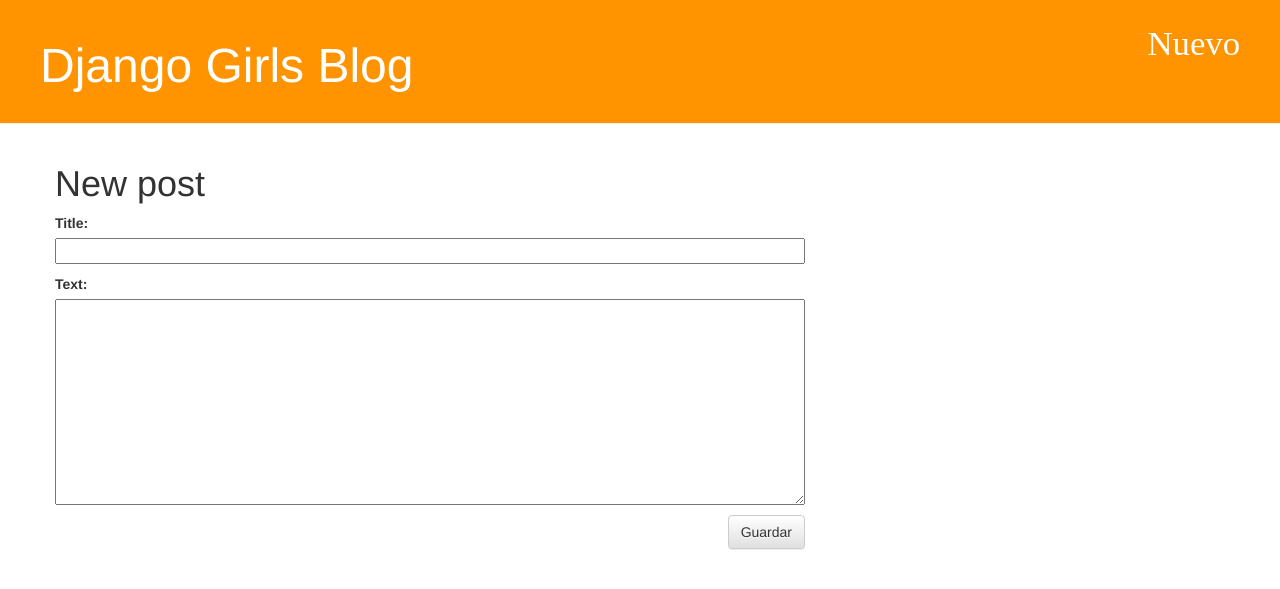
After one commit to rosy86/my-first-blog, a Django app: page /post/new/ in a window 1280 px wide. The commit adds this page. Shown: the top 589 px of the page. Run offline with Django 3.2, Linux system fonts and the light colour scheme; some libraries are stand-ins or nearby versions.

Commit message:
Agregue un formulario para nuevos posts!

```diff
--- /dev/null
+++ b/elSitioDeRosa/blog/forms.py
@@ -0,0 +1,8 @@
+from django import forms
+from .models import Post
+
+class PostForm(forms.ModelForm):
+
+	class Meta:
+		model = Post
+		fields = ('title', 'text',)
--- a/elSitioDeRosa/blog/templates/blog/base.html
+++ b/elSitioDeRosa/blog/templates/blog/base.html
@@ -8,6 +8,7 @@
 </head>
 <body>
 	<div class="page-header">
+		<a href="{% url 'blog.views.post_new' %}" class="top-menu"><span class="glyphicon glyphicon">Nuevo</span></a>
 		<h1><a href="/">Django Girls Blog</a></h1>
 	</div>
 	<div class="content container">
--- /dev/null
+++ b/elSitioDeRosa/blog/templates/blog/post_edit.html
@@ -0,0 +1,8 @@
+{% extends 'blog/base.html' %}
+	{% block content %}
+	<h1>New post</h1>
+	<form method="POST" class="post-form">{% csrf_token %}
+		{{ form.as_p }}
+		<button type="submit" class="save btn btn-default">Guardar</button>
+	</form>
+	{% endblock %}
--- a/elSitioDeRosa/blog/urls.py
+++ b/elSitioDeRosa/blog/urls.py
@@ -4,4 +4,5 @@ from . import views
 urlpatterns = [
     url(r'^$', views.post_list),
     url(r'^post/(?P<pk>[0-9]+)/$', views.post_detail),
+    url(r'^post/new/$', views.post_new, name='post_new'),
 ]
--- a/elSitioDeRosa/blog/views.py
+++ b/elSitioDeRosa/blog/views.py
@@ -1,5 +1,6 @@
-from django.shortcuts import render, get_object_or_404
+from django.shortcuts import render, get_object_or_404, redirect
 from django.utils import timezone
+from .forms import PostForm
 from .models import Post
 
 # Create your views here.
@@ -10,3 +11,16 @@ def post_list(request):
 def post_detail(request, pk):
 	post = get_object_or_404(Post, pk=pk)
 	return render(request, 'blog/post_detail.html', {'post': post})
+
+def post_new(request):
+	if request.method == "POST":
+		form = PostForm(request.POST)
+		if form.is_valid():
+			post = form.save(commit=False)
+			post.author = request.user
+			post.published_date = timezone.now()
+			post.save()
+			return redirect('blog.views.post_detail', pk=post.pk)
+	else:
+		form = PostForm()
+	return render(request, 'blog/post_edit.html', {'form': form})
```
